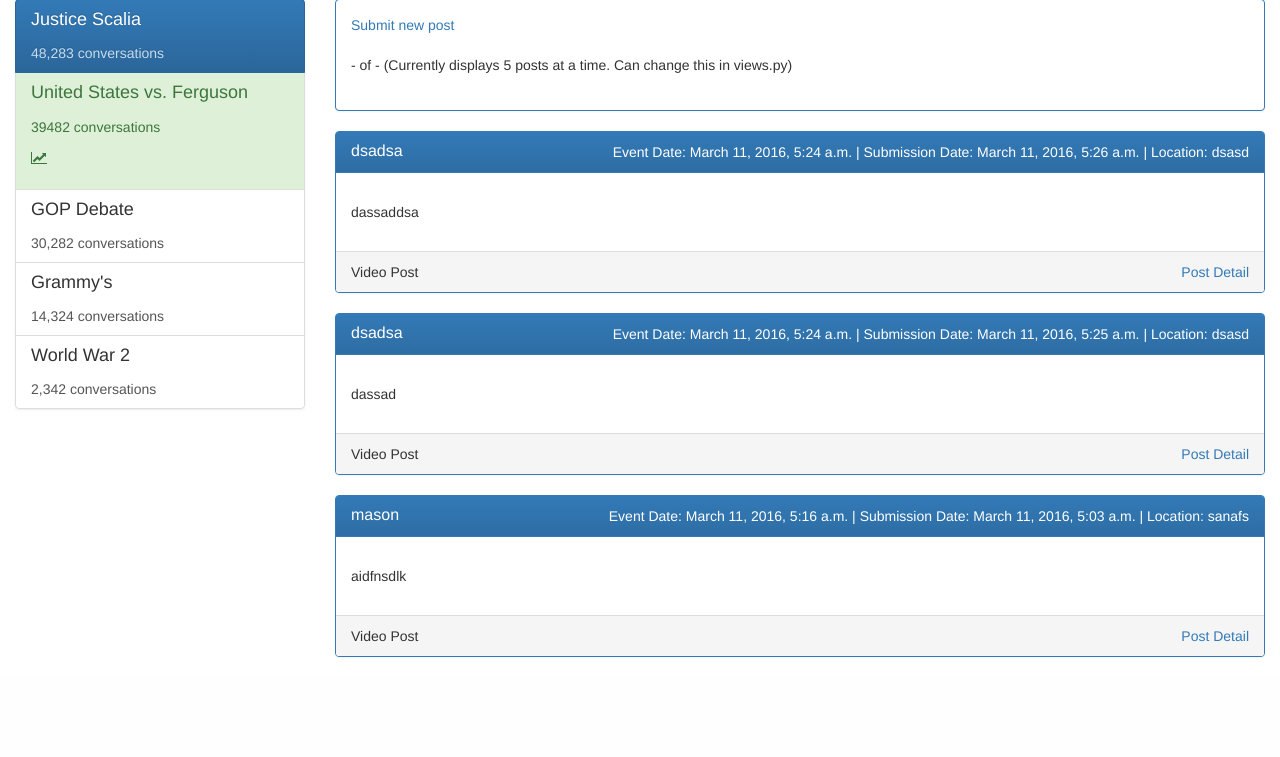
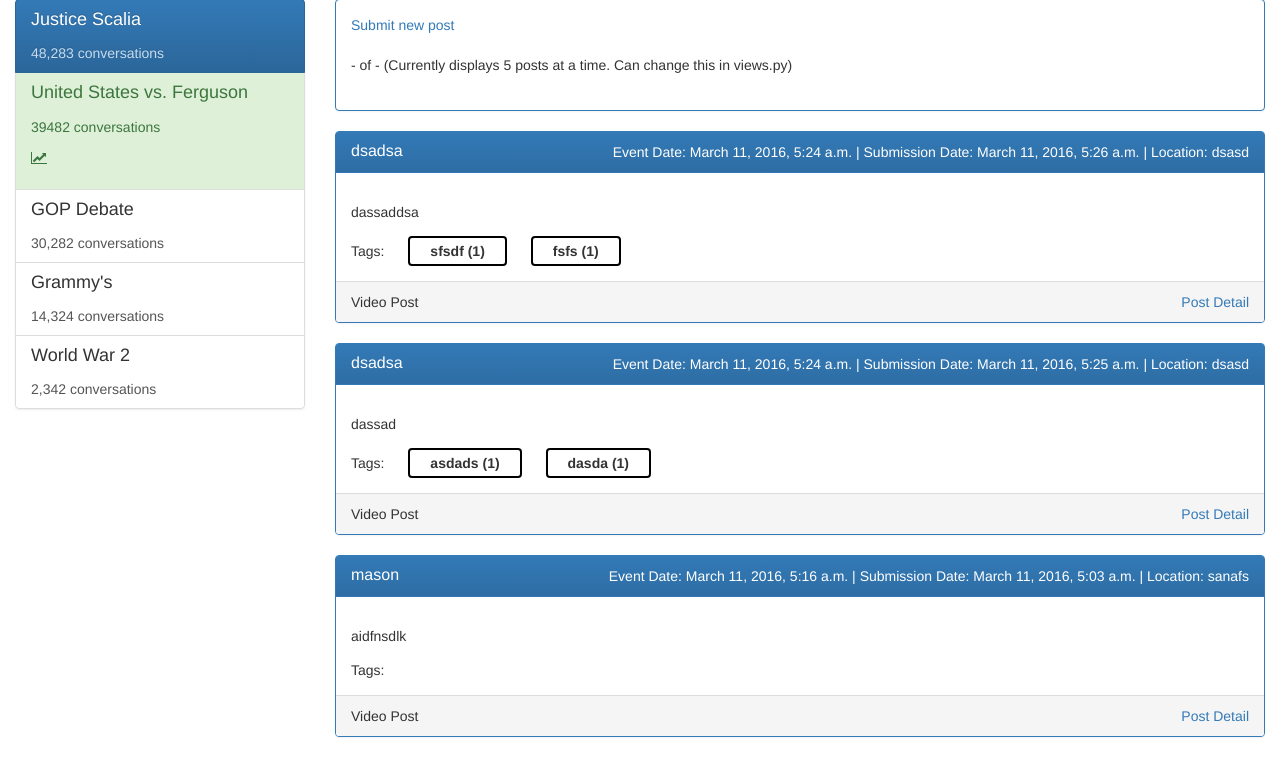
Before and after one commit to sgulati3/CS191, a Django app: page /posts/ in a window 1280 px wide. Shown: the part 233-990 px from the top of the page. Before the commit the page ends 890 px from the top, so only its background shows below. Run offline with Django 3.2, Linux system fonts and the light colour scheme; data comes from the database, SQL or seed files in the repository; some libraries are stand-ins or nearby versions.

Commit message:
added tags + endorsing to index

```diff
--- /dev/null
+++ b/CS191/posts/templates/includes/tags.html
@@ -0,0 +1,75 @@
+<script src="http://ajax.googleapis.com/ajax/libs/jquery/1.7.1/jquery.min.js" type="text/javascript"></script>
+
+<script>
+    $(document).ready(function() {
+        $('.unvoted-tag').click(function() {
+            vote($(this));
+            return false;
+        });
+
+        $('.voted-tag').click(function() {
+            unvote($(this));
+            return false;
+        });
+
+        function vote(curTag) {
+            // Now onclick will trigger unvoting
+            curTag.unbind();
+            curTag.bind('click', function () { unvote(curTag); });
+
+            // Indicate the tag has been voted on by its classes
+            curTag.removeClass('unvoted-tag');
+            curTag.addClass('voted-tag');
+
+            // Update the displayed number of votes
+            var newVotes = parseInt(curTag.find('>:first-child').text()) + 1;
+            curTag.find('>:first-child').text(newVotes);
+
+            // Grabs the tag's text
+            var tag_title = curTag.find('>:first-child').context.getAttribute('value');
+
+            // Grabs the tag's post's id
+            var post_id = curTag.find('>:first-child').context.getAttribute('postid');
+
+            console.log(post_id);
+
+            // Updates the tag's number of votes in the Django backend
+            $.ajax({
+                type:'POST',
+                url:'/tags/vote/' + post_id + '/' + tag_title,
+            });
+        }
+
+        function unvote(curTag) {
+            // Now onclick will trigger unvoting
+            curTag.unbind();
+            curTag.bind('click', function () { vote(curTag); });
+
+            // Indicate the tag has been voted on by its classes
+            curTag.removeClass('voted-tag');
+            curTag.addClass('unvoted-tag');
+
+            // Update the displayed number of votes
+            var newVotes = parseInt(curTag.find('>:first-child').text()) - 1;
+            curTag.find('>:first-child').text(newVotes);
+
+            // Grabs the tag's text
+            var tag_title = curTag.find('>:first-child').context.getAttribute('value');
+
+            // Grabs the tag's post's id
+            var post_id = curTag.find('>:first-child').context.getAttribute('postid');
+
+            // Updates the tag's number of votes in the Django backend
+            $.ajax({
+                type:'POST',
+                url:'/tags/unvote/' + post_id + '/' + tag_title,
+            });
+
+        }
+
+        // Adds csrf token so we can update a tag's votes in the Django backend
+        $.ajaxSetup({data: {
+            csrfmiddlewaretoken: '{{ csrf_token }}'
+        }});
+    });
+</script>
--- a/CS191/posts/templates/posts/index.html
+++ b/CS191/posts/templates/posts/index.html
@@ -68,6 +68,13 @@
 								</div>
 								<div class="panel-body">
 									<p>{{ post.text }}</p>
+									Tags:
+									{% for tag in tag_map|get_tags:post.id %}
+										<div class="unvoted-tag update-tag" value="{{ tag.title }}" postid="{{ post.id }}">{{ tag.title }}
+		                                (<div class="update-tag-votes">{{ tag.votes }}</div>)
+		                            </div>
+									{% endfor %}
+
 									{% if post.url %}
 									<p>
 										<a href="{{ post.url }}">External Link</a>
@@ -96,3 +103,5 @@
 
 	</div>
 </main>
+
+{% include "includes/tags.html" %}
--- a/CS191/posts/views.py
+++ b/CS191/posts/views.py
@@ -3,6 +3,7 @@ from django.core.paginator import Paginator, EmptyPage, PageNotAnInteger
 from django.core.urlresolvers import reverse
 from django.shortcuts import get_object_or_404, redirect, render
 from django.utils import timezone
+from django.template.defaulttags import register
 
 from .forms import PostForm
 from .models import Post
@@ -26,7 +27,7 @@ def index(request):
 
     context = {
         'latest_post_list': all_posts,
-        'tag_map': {post.id : post.get_tags_by_post() for post in paginated_posts}
+        'tag_map': {post.id : post.get_tags_by_post() for post in all_posts}
     }
 
     return render(request, 'posts/index.html', context)
@@ -78,5 +79,8 @@ def create(request):
     return render(request, 'posts/create.html', context)
 
 def board(request):
+    return render(request, 'posts/board.html')
 
-    return render(request, 'posts/board.html')
+@register.filter
+def get_tags(dictionary, key):
+    return dictionary.get(key)
```
Also changed, not shown: CS191/posts/templates/posts/detail.html (+2 -68 lines).
